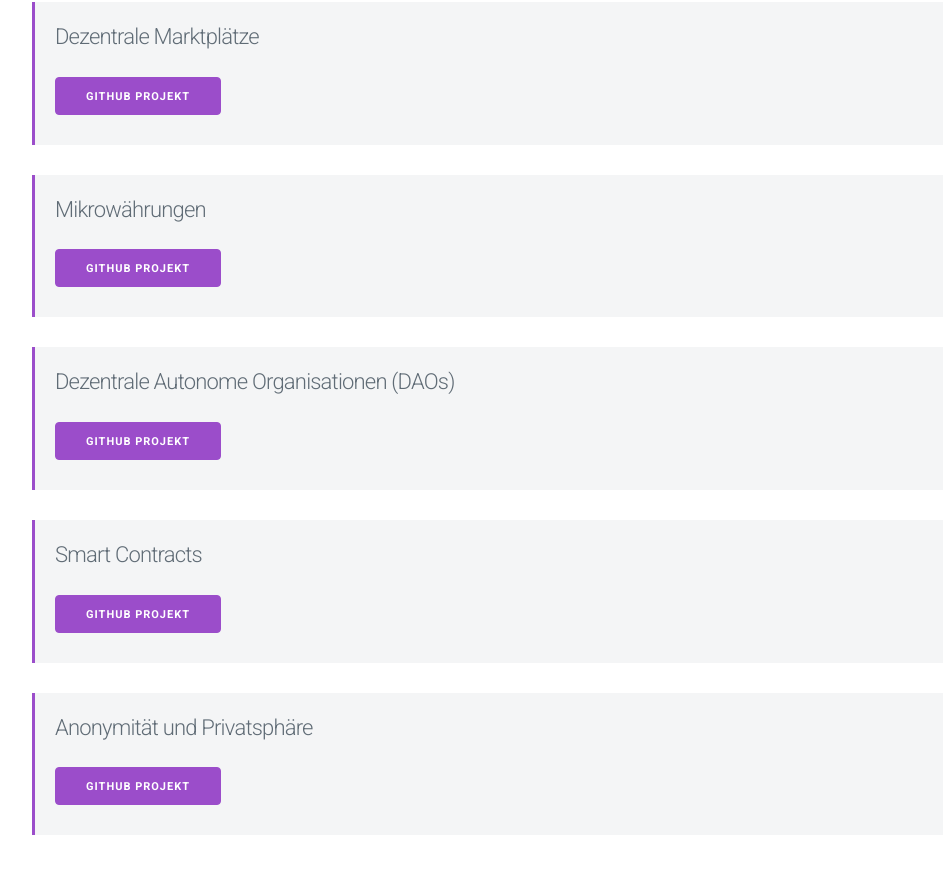
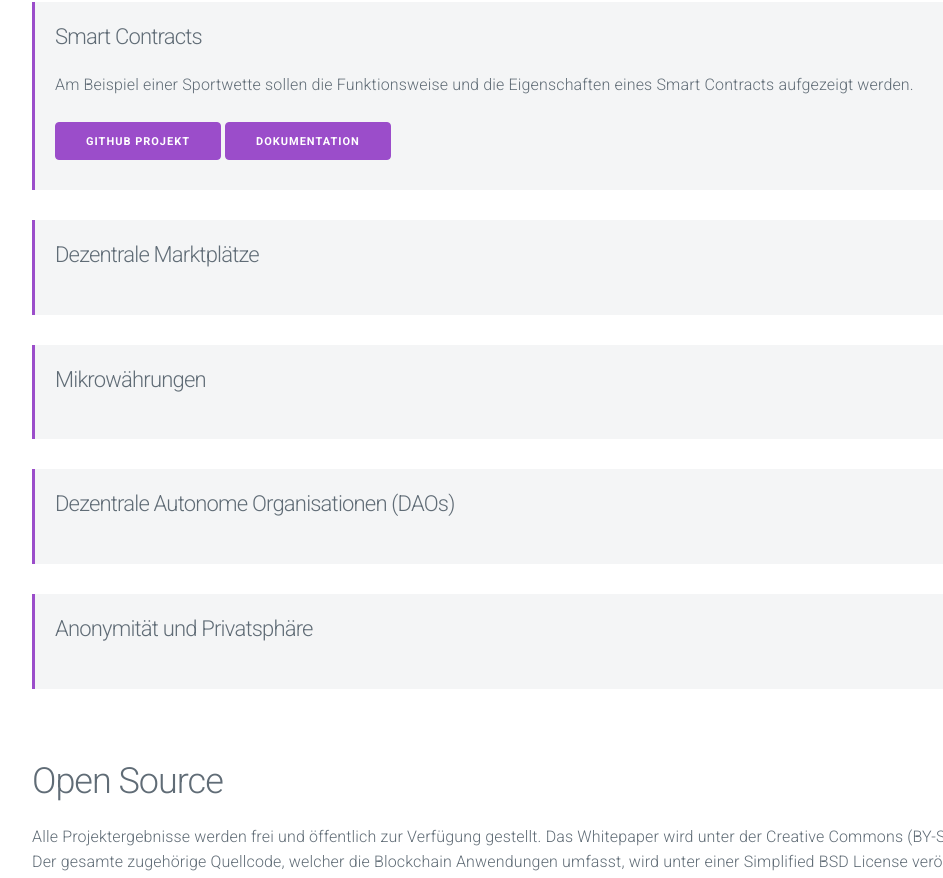
Before and after one commit to getbloqs/getbloqs.github.io, a website: page index.html in a window 1280 px wide. Shown: the part 900-1778 px from the top of the page, without its empty margins (68-1011 px from the left). Drawn offline with Linux system fonts and the light colour scheme.

Commit message:
chore: update

```diff
--- a/index.html
+++ b/index.html
@@ -39,33 +39,29 @@
             <h2>Blockchain Szenarien</h2>
 
             <div class="case">
+                <h4>Smart Contracts</h4>
+                <p>Am Beispiel einer Sportwette sollen die Funktionsweise und die Eigenschaften eines Smart Contracts aufgezeigt werden.</p>
+                <a class="button" href="https://github.com/getbloqs/scenario01">Github Projekt</a> <a class="button" href="https://github.com/getbloqs/paper/blob/master/scenario01.asciidoc">Dokumentation</a>
+            </div>
+
+            <div class="case">
                 <h4>Dezentrale Marktplätze</h4>
                 <p></p>
-                <a class="button" href>Github Projekt</a>
             </div>
 
             <div class="case">
                 <h4>Mikrowährungen</h4>
                 <p></p>
-                <a class="button" href>Github Projekt</a>
             </div>
 
             <div class="case">
                 <h4>Dezentrale Autonome Organisationen (DAOs)</h4>
                 <p></p>
-                <a class="button" href>Github Projekt</a>
-            </div>
-
-            <div class="case">
-                <h4>Smart Contracts</h4>
-                <p></p>
-                <a class="button" href>Github Projekt</a>
             </div>
 
             <div class="case">
                 <h4>Anonymität und Privatsphäre</h4>
                 <p></p>
-                <a class="button" href>Github Projekt</a>
             </div>
 
         </section>
```
